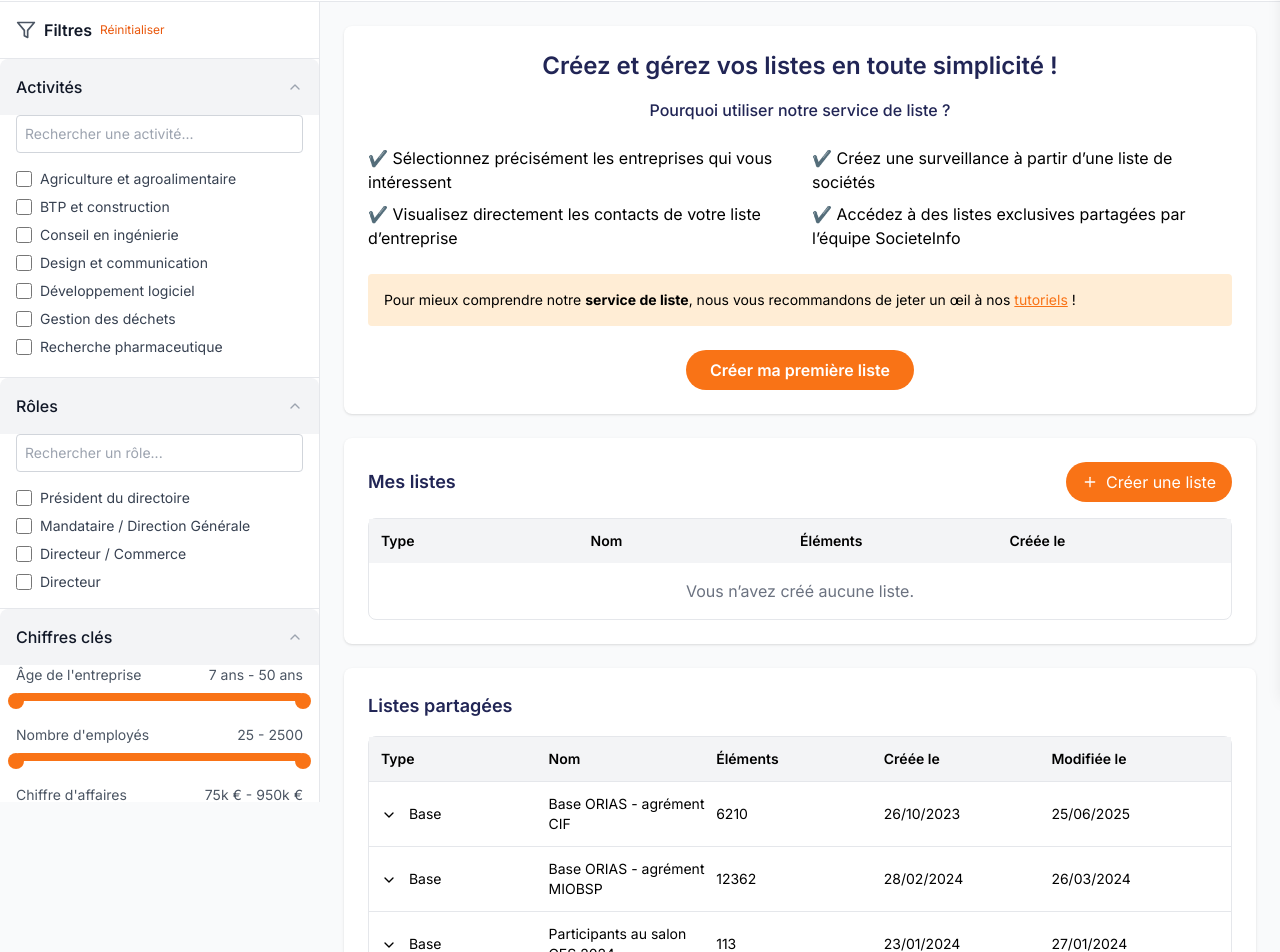
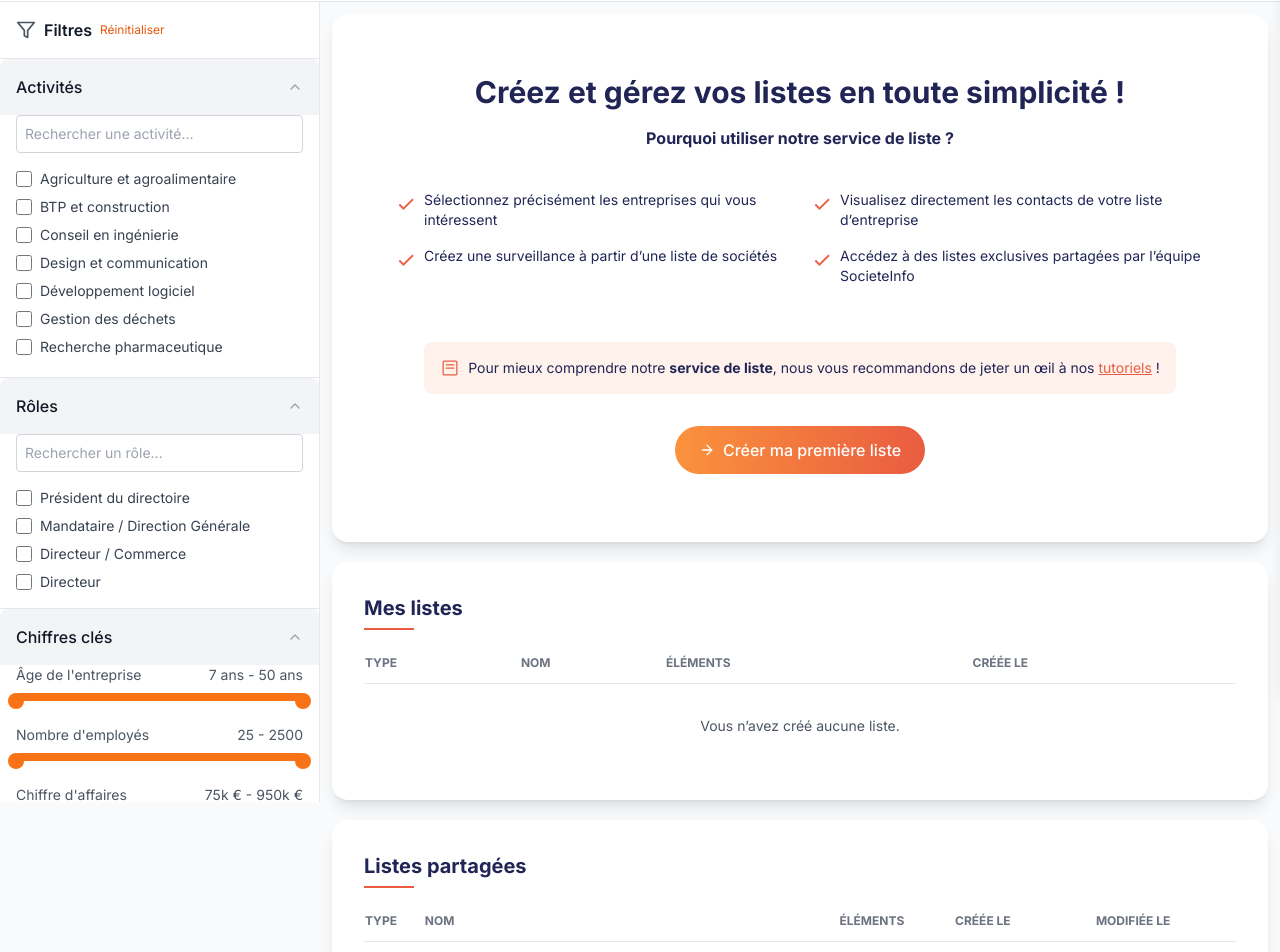
Before and after one commit to Handsome072/prosperian-front, a React (Vite) app: page /recherche/listes in a window 1280 px wide. Shown: the part 106-1058 px from the top of the page. Built offline with nearby package versions, Linux system fonts and the light colour scheme.

Commit message:
update liste

```diff
--- a/src/pages/Recherche/Lists/index.tsx
+++ b/src/pages/Recherche/Lists/index.tsx
@@ -1,101 +1,62 @@
 import React from "react";
-import { ChevronDown, Plus } from "lucide-react";
+import SectionCard from "@shared/components/SectionCard/SectionCard";
+import SectionTableCard from "@shared/components/SectionCard/SectionTableCard";
 
 const Lists: React.FC = () => {
+  const myListColumns = ["Type", "Nom", "Éléments", "Créée le"];
+  const myListItems: React.ReactNode[][] = [];
+
+  const sharedListColumns = ["Type", "Nom", "Éléments", "Créée le", "Modifiée le"];
+  const sharedListItems: React.ReactNode[][] = [
+    ["Base", "Base ORIAS - agrément CIF", "6210", "26/10/2023", "25/06/2025"],
+    ["Base", "Base ORIAS - agrément MIOBSP", "12362", "28/02/2024", "26/03/2024"],
+    ["Base", "Participants au salon CES 2024", "113", "23/01/2024", "27/01/2024"],
+    ["Base", "Participants au salon Vivatech 2023", "851", "21/09/2023", "07/11/2023"],
+    ["Base", "Entreprises avec DPO", "84902", "03/10/2023", "07/11/2023"],
+  ];
+
   return (
-    <div className="w-full bg-gray-50">
-      <section className="max-w-6xl mx-auto p-6">
-        <div className="bg-white rounded-lg p-6 shadow">
-          <h1 className="text-2xl font-semibold text-center mb-4">
-            Créez et gérez vos listes en toute simplicité !
-          </h1>
-          <p className="text-center font-medium mb-6">
-            Pourquoi utiliser notre service de liste ?
-          </p>
-          <div className="grid grid-cols-1 md:grid-cols-2 gap-6 mb-6">
-            <ul className="space-y-2">
-              <li>✔️ Sélectionnez précisément les entreprises qui vous intéressent</li>
-              <li>✔️ Visualisez directement les contacts de votre liste d’entreprise</li>
-            </ul>
-            <ul className="space-y-2">
-              <li>✔️ Créez une surveillance à partir d’une liste de sociétés</li>
-              <li>✔️ Accédez à des listes exclusives partagées par l’équipe SocieteInfo</li>
-            </ul>
-          </div>
+    <div className="mx-auto p-3">
+      <SectionCard
+        mainTitle="Créez et gérez vos listes en toute simplicité !"
+        subTitle="Pourquoi utiliser notre service de liste ?"
+        items={[
+          "Sélectionnez précisément les entreprises qui vous intéressent",
+          "Visualisez directement les contacts de votre liste d’entreprise",
+          "Créez une surveillance à partir d’une liste de sociétés",
+          "Accédez à des listes exclusives partagées par l’équipe SocieteInfo",
+        ]}
+        remark={
+          <>
+            Pour mieux comprendre notre <strong>service de liste</strong>, nous vous recommandons
+            de jeter un œil à nos <a href="#" className="text-[#E95C41] underline">tutoriels</a> !
+          </>
+        }
+        buttonText="Créer ma première liste"
+        onButtonClick={() => console.log("Créer une liste")}
+      />
 
-          <div className="bg-orange-100 text-sm rounded p-4 mb-6">
-            Pour mieux comprendre notre <strong>service de liste</strong>, nous vous recommandons de jeter un œil à nos <a href="#" className="text-orange-500 underline">tutoriels</a> !
-          </div>
+      <SectionTableCard
+        title="Mes listes"
+        columns={myListColumns}
+        items={myListItems}
+        showExport={false}
+        emptyMessage="Vous n’avez créé aucune liste."
+        onExportSelect={() => {}}
+      />
 
-          <div className="flex justify-center">
-            <button className="bg-orange-500 hover:bg-orange-600 text-white font-semibold py-2 px-6 rounded-full">
-              Créer ma première liste
-            </button>
-          </div>
-        </div>
+      <SectionTableCard
+        title="Listes partagées"
+        columns={sharedListColumns}
+        items={sharedListItems}
+        showExport={false}
+        emptyMessage="Aucune liste partagée."
+        onExportSelect={() => console.log("Export CSV")}
+      />
 
-        {/* Mes listes */}
-        <div className="bg-white rounded-lg p-6 shadow mt-6">
-          <div className="flex justify-between items-center mb-4">
-            <h2 className="text-lg font-semibold">Mes listes</h2>
-            <button className="flex items-center bg-orange-500 hover:bg-orange-600 text-white py-2 px-4 rounded-full">
-              <Plus className="w-4 h-4 mr-2" /> Créer une liste
-            </button>
-          </div>
-          <div className="border rounded-lg">
-            <div className="grid grid-cols-4 font-semibold text-sm p-3 bg-gray-100">
-              <div>Type</div>
-              <div>Nom</div>
-              <div>Éléments</div>
-              <div>Créée le</div>
-            </div>
-            <div className="p-4 text-center text-gray-500">
-              Vous n’avez créé aucune liste.
-            </div>
-          </div>
-        </div>
-
-        {/* Listes partagées */}
-        <div className="bg-white rounded-lg p-6 shadow mt-6">
-          <h2 className="text-lg font-semibold mb-4">Listes partagées</h2>
-          <div className="border rounded-lg">
-            <div className="grid grid-cols-5 font-semibold text-sm p-3 bg-gray-100">
-              <div>Type</div>
-              <div>Nom</div>
-              <div>Éléments</div>
-              <div>Créée le</div>
-              <div>Modifiée le</div>
-            </div>
-
-            {[
-              { name: "Base ORIAS - agrément CIF", elements: "6210", created: "26/10/2023", modified: "25/06/2025" },
-              { name: "Base ORIAS - agrément MIOBSP", elements: "12362", created: "28/02/2024", modified: "26/03/2024" },
-              { name: "Participants au salon CES 2024", elements: "113", created: "23/01/2024", modified: "27/01/2024" },
-              { name: "Participants au salon Vivatech 2023", elements: "851", created: "21/09/2023", modified: "07/11/2023" },
-              { name: "Entreprises avec DPO", elements: "84902", created: "03/10/2023", modified: "07/11/2023" },
-            ].map((list, index) => (
-              <div
-                key={index}
-                className="grid grid-cols-5 items-center border-t p-3 text-sm"
-              >
-                <div><ChevronDown className="inline w-4 h-4 mr-2" /> Base</div>
-                <div>{list.name}</div>
-                <div>{list.elements}</div>
-                <div>{list.created}</div>
-                <div>{list.modified}</div>
-              </div>
-            ))}
-
-            <div className="text-xs text-gray-500 p-4">
-              Mise à jour le 08/09/2023
-            </div>
-          </div>
-        </div>
-
-        <footer className="text-center text-xs text-gray-500 mt-8">
-          © SMART DATA 2024 · <a href="#" className="underline">CGV / CGU</a> · <a href="#" className="underline">Vie privée & Confidentialité</a> · <a href="#" className="underline">Mentions Légales</a>
-        </footer>
-      </section>
+      <p className="text-center text-xs text-gray-500 my-6">
+        © SMART DATA 2024 · <a href="#" className="underline">CGV / CGU</a> · <a href="#" className="underline">Vie privée & Confidentialité</a> · <a href="#" className="underline">Mentions Légales</a>
+      </p>
     </div>
   );
 };
```
